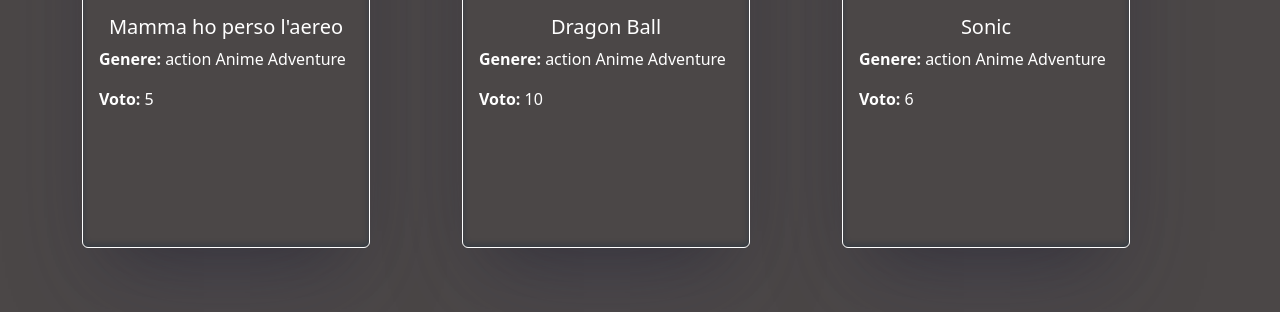
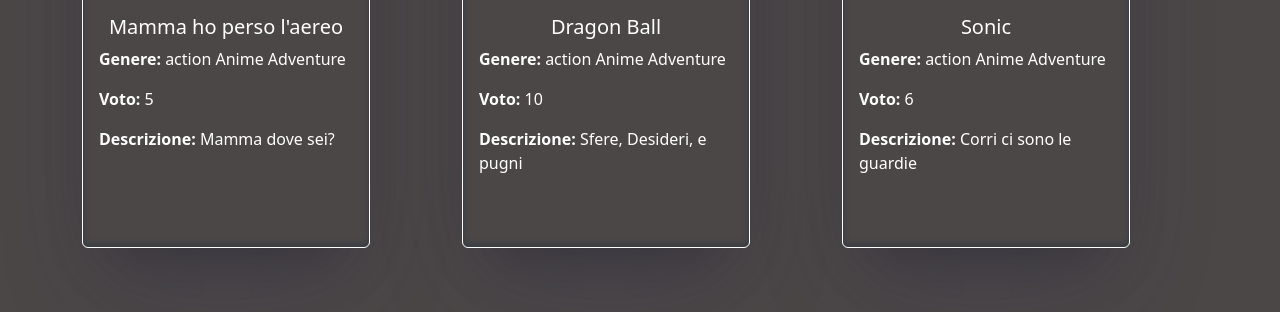
Before and after one commit to AlessioNapoletano/php-oop-1, a PHP site: page / in a window 1280 px wide. Shown: the part 780-1092 px from the top of the page. Run offline with PHP 8.4, Linux system fonts and the light colour scheme.

Commit message:
add foreach cycle in index.php

```diff
--- a/db/db.php
+++ b/db/db.php
@@ -1,13 +1,17 @@
 <?php
 
-$movie1 = new Movie('https://encrypted-tbn0.gstatic.com/images?q=tbn:ANd9GcQFlRJk23kPt2Q4V5tDTFiZRQYcSxMzLesFUw&usqp=CAU', 'Star Wars', 8, ['Adventure' , 'Fantasy']);
 
-$movie2 = new Movie('https://movieplayer.net-cdn.it/t/images/2022/11/18/harry-potter-film-futuro-saga-wizarding-world-cinema_jpg_1200x0_crop_q85.jpg','Harry Potter', 9 , ['Fantasy' , 'Action', 'Adventure']);
+$movie1 = new Movie('https://encrypted-tbn0.gstatic.com/images?q=tbn:ANd9GcQFlRJk23kPt2Q4V5tDTFiZRQYcSxMzLesFUw&usqp=CAU', 'Star Wars', 8, ['Adventure' , 'Fantasy', 'harry'], 'Ragazzi che giocano con spade colorate');
 
-$movie3 = new Movie('https://encrypted-tbn2.gstatic.com/images?q=tbn:ANd9GcTtsfmCH6kEPPq-t-Tb25rGUmiInBf9zek_7nvyXDafsxPT0NWg','Jeeg Robot', 10 , ['action' , 'Anime', 'Adventure']);
+$movie2 = new Movie('https://movieplayer.net-cdn.it/t/images/2022/11/18/harry-potter-film-futuro-saga-wizarding-world-cinema_jpg_1200x0_crop_q85.jpg','Harry Potter', 9 , ['Fantasy' , 'Action', 'Adventure', 'harry'], 'bacchette e sanbuca');
 
-$movie4 = new Movie('https://mr.comingsoon.it/imgdb/locandine/235x336/4301.jpg','Mamma ho perso l\'aereo', 5 , ['action' , 'Anime', 'Adventure']);
+$movie3 = new Movie('https://encrypted-tbn2.gstatic.com/images?q=tbn:ANd9GcTtsfmCH6kEPPq-t-Tb25rGUmiInBf9zek_7nvyXDafsxPT0NWg','Jeeg Robot', 10 , ['action' , 'Anime', 'Adventure'], 'Robot di latta che spaccano cose');
 
-$movie5 = new Movie('https://static.bandainamcoent.eu/high/dragon-ball/dragonball-project-z/00-page-setup/dbzk_game-thumbnail.jpg','Dragon Ball', 10 , ['action' , 'Anime', 'Adventure']);
+$movie4 = new Movie('https://mr.comingsoon.it/imgdb/locandine/235x336/4301.jpg','Mamma ho perso l\'aereo', 5 , ['action' , 'Anime', 'Adventure'], 'Mamma dove sei?');
 
-$movie6 = new Movie('https://www.soniclegacy.it/wp-content/uploads/2019/11/Sonic-il-film-vs-4.png','Sonic', 6 , ['action' , 'Anime', 'Adventure']);
+$movie5 = new Movie('https://static.bandainamcoent.eu/high/dragon-ball/dragonball-project-z/00-page-setup/dbzk_game-thumbnail.jpg','Dragon Ball', 10 , ['action' , 'Anime', 'Adventure'], 'Sfere, Desideri, e pugni');
+
+$movie6 = new Movie('https://www.soniclegacy.it/wp-content/uploads/2019/11/Sonic-il-film-vs-4.png','Sonic', 6 , ['action' , 'Anime', 'Adventure'], 'Corri ci sono le guardie');
+
+
+$movies = [$movie1 , $movie2, $movie3, $movie4, $movie5 , $movie6];
--- a/index.php
+++ b/index.php
@@ -38,169 +38,42 @@ require_once __DIR__ . '/db/db.php';
         <div class="container-lg d-flex justify-content-center">
             <div class="row">
                 <!-- Movie -->
+
+                <?php foreach ($movies as $movie) {?>
                 <div class="col-4 mb-3">
 
                     <!--Movie -->
                     <div class="card my-card me-3" style="width: 18rem;">
                         <div class="wrapper-image">
-                            <img src="<?php echo $movie1->getCoverMovie() ?>
-                    " alt="<?php $movie1->getNameMovie() ?>" class="card-img-top">
+                            <img src="<?php echo $movie->getCoverMovie() ?>
+                    " alt="<?php $movie->getNameMovie() ?>" class="card-img-top">
                         </div>
 
                         <div class="card-body text-white">
-                            <h5 class="card-title text-center"><?php echo $movie1->getNameMovie(); ?></h5>
+                            <h5 class="card-title text-center"><?php echo $movie->getNameMovie(); ?></h5>
 
                             <p class="card-text">
                                 <span class="fw-bold">Genere: </span>
-                                <?php foreach ($movie1->genre as $genre) {
+                                <?php foreach ($movie->genre as $genre) {
                                     echo $genre . " ";
                                 } ?>
                             </p>
 
                             <p class="card-text">
                                 <span class="fw-bold">Voto: </span>
-                                <?php echo $movie1->getVoteMovie(); ?>
+                                <?php echo $movie->getVoteMovie(); ?>
+                            </p>
+
+                            <p class="card-text">
+                                <span class="fw-bold">Descrizione: </span>
+                                <?php echo $movie->getDescriptionMovie(); ?>
                             </p>
 
                         </div>
                     </div>
                 </div>
 
-                <!-- Movie -->
-                <div class="col-4 mb-3">
-                    <div class="card my-card me-3" style="width: 18rem;">
-                        <div class="wrapper-image">
-                            <img src="<?php echo $movie2->getCoverMovie() ?>
-                    " alt="<?php $movie1->getNameMovie() ?>" class="card-img-top">
-                        </div>
-
-                        <div class="card-body text-white">
-                            <h5 class="card-title text-center"><?php echo $movie2->getNameMovie(); ?></h5>
-
-                            <p class="card-text">
-                                <span class="fw-bold">Genere: </span>
-                                <?php foreach ($movie2->genre as $genre) {
-                                    echo $genre . " ";
-                                } ?>
-                            </p>
-
-                            <p class="card-text">
-                                <span class="fw-bold">Voto: </span>
-                                <?php echo $movie2->getVoteMovie(); ?>
-                            </p>
-
-                        </div>
-                    </div>
-                </div>
-
-                <!-- Movie -->
-                <div class="col-4 mb-3">
-                    <!--Movie -->
-                    <div class="card my-card">
-                        <div class="wrapper-image">
-                            <img src="<?php echo $movie3->getCoverMovie() ?>
-                    " alt="<?php $movie1->getNameMovie() ?>" class="card-img-top">
-                        </div>
-                        <div class="card-body text-white">
-                            <h5 class="card-title text-center"><?php echo $movie3->getNameMovie(); ?></h5>
-
-                            <p class="card-text">
-                                <span class="fw-bold">Genere: </span>
-                                <?php foreach ($movie3->genre as $genre) {
-                                    echo $genre . " ";
-                                } ?>
-                            </p>
-
-                            <p class="card-text">
-                                <span class="fw-bold">Voto: </span>
-                                <?php echo $movie3->getVoteMovie(); ?>
-                            </p>
-
-                        </div>
-                    </div>
-
-                </div>
-
-                <!-- Movie -->
-                <div class="col-4 mb-3">
-                    <div class="card my-card">
-                        <div class="wrapper-image">
-                            <img src="<?php echo $movie4->getCoverMovie() ?>
-                    " alt="<?php $movie1->getNameMovie() ?>" class="card-img-top">
-                        </div>
-                        <div class="card-body text-white">
-                            <h5 class="card-title text-center"><?php echo $movie4->getNameMovie(); ?></h5>
-
-                            <p class="card-text">
-                                <span class="fw-bold">Genere: </span>
-                                <?php foreach ($movie4->genre as $genre) {
-                                    echo $genre . " ";
-                                } ?>
-                            </p>
-
-                            <p class="card-text">
-                                <span class="fw-bold">Voto: </span>
-                                <?php echo $movie4->getVoteMovie(); ?>
-                            </p>
-
-                        </div>
-                    </div>
-
-                </div>
-
-                <!-- Movie -->
-                <div class="col-4 mb-3">
-                    <div class="card my-card">
-                        <div class="wrapper-image">
-                            <img src="<?php echo $movie5->getCoverMovie() ?>
-                    " alt="<?php $movie1->getNameMovie() ?>" class="card-img-top">
-                        </div>
-                        <div class="card-body text-white">
-                            <h5 class="card-title text-center"><?php echo $movie5->getNameMovie(); ?></h5>
-
-                            <p class="card-text">
-                                <span class="fw-bold">Genere: </span>
-                                  <?php foreach ($movie5->genre as $genre) {
-                                    echo $genre . " ";
-                                } ?>
-                            </p>
-
-                            <p class="card-text">
-                                <span class="fw-bold">Voto: </span>
-                                <?php echo $movie5->getVoteMovie(); ?>
-                            </p>
-
-                        </div>
-                    </div>
-
-                </div>
-
-                <!-- Movie -->
-                <div class="col-4 mb-3">
-                    <div class="card my-card">
-                        <div class="wrapper-image">
-                            <img src="<?php echo $movie6->getCoverMovie() ?>
-                    " alt="<?php $movie1->getNameMovie() ?>" class="card-img-top">
-                        </div>
-                        <div class="card-body text-white">
-                            <h5 class="card-title text-center"><?php echo $movie6->getNameMovie(); ?></h5>
-
-                            <p class="card-text">
-                                <span class="fw-bold">Genere: </span>
-                                <?php foreach ($movie6->genre as $genre) {
-                                    echo $genre . " ";
-                                } ?>
-                            </p>
-
-                            <p class="card-text">
-                                <span class="fw-bold">Voto: </span>
-                                <?php echo $movie6->getVoteMovie(); ?>
-                            </p>
-
-                        </div>
-                    </div>
-
-                </div>
+                <?php } ;?>
 
             </div>
 
--- a/models/Movie.php
+++ b/models/Movie.php
@@ -8,13 +8,16 @@ class Movie {
     public $name;
     public $vote;
     public $genre;
+    public $description;
 
     //Constructor method
-    public function __construct($_cover, $_name, $_vote, $_genre) {
+    public function __construct($_cover, $_name, $_vote, $_genre, $_description) {
         $this->cover = $_cover;
         $this->name = $_name;
         $this->vote = $_vote;
         $this->genre = $_genre;
+        $this->description = $_description;
+
     }
 
     //Methods
@@ -34,4 +37,8 @@ class Movie {
         return $this->genre;
     }
 
+    public function getDescriptionMovie() {
+        return $this->description;
+    }
+
 }
```
